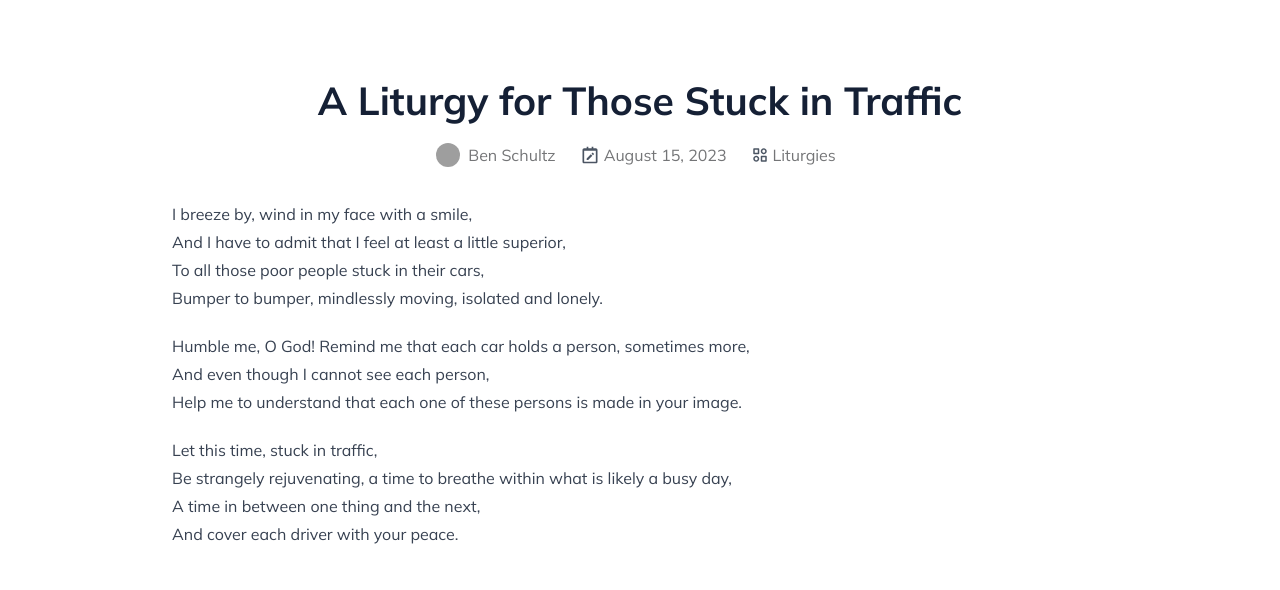
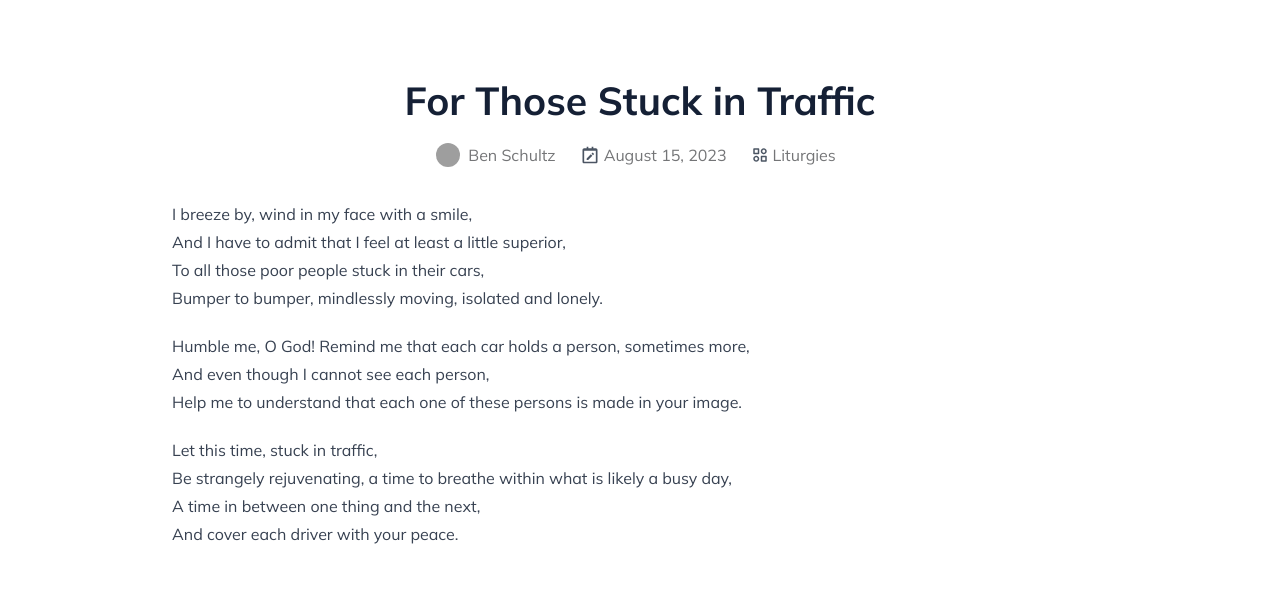
Before and after one commit to no1stringbean/lfabr, an Astro site: page /for-those-stuck-in-traffic in a window 1280 px wide. Shown: the part 94-684 px from the top of the page. Built offline with nearby package versions, Linux system fonts and the light colour scheme; Astro itself is replaced by a stand-in of ours; grey boxes are pictures that could not be loaded; what tailwind-bootstrap-grid would draw is missing.

Commit message:
updated a blog title

```diff
--- a/src/content/posts/for-those-stuck-in-traffic.md
+++ b/src/content/posts/for-those-stuck-in-traffic.md
@@ -1,5 +1,5 @@
 ---
-title: A Liturgy for Those Stuck in Traffic
+title: For Those Stuck in Traffic
 description: "How can I turn an inconvenience into a positive experience?"
 date: 2023-08-15
 image: ""
@@ -12,7 +12,8 @@ tags:
     "for drivers",
     "for others",
     "gratitude",
-    "on a ride",  ]
+    "on a ride",
+  ]
 draft: false
 ---
 
```
